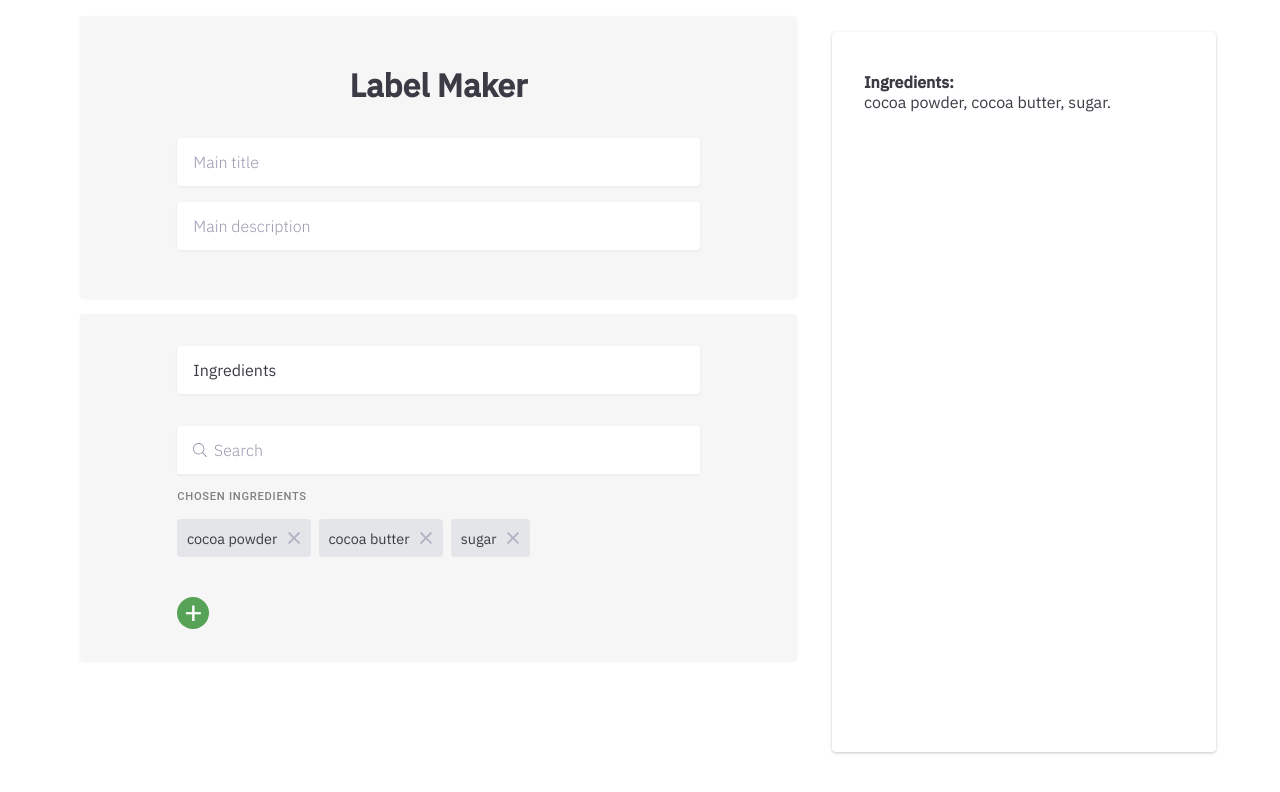
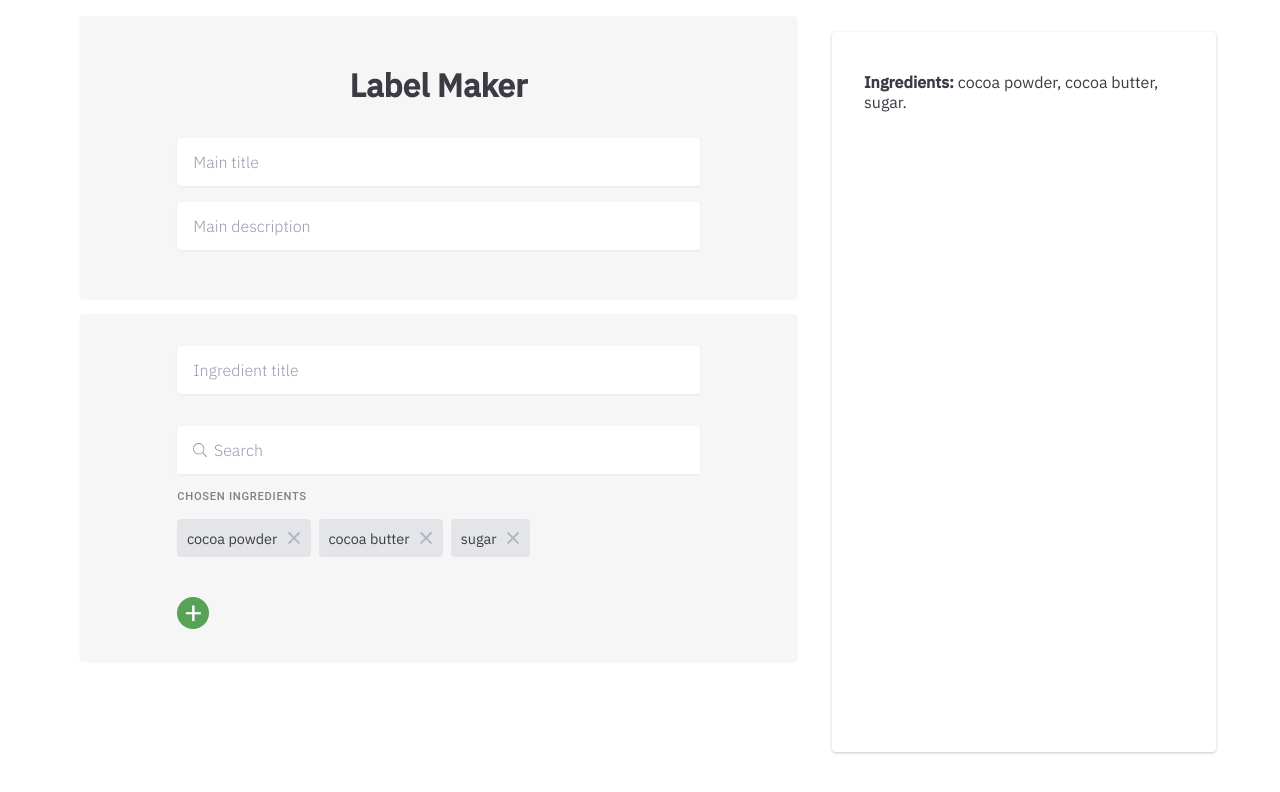
Before and after one commit to antonijak/Label-maker, a React (Create React App) app: page / in a window 1280 px wide. Shown: the top 792 px of the page. Built offline with nearby package versions, Linux system fonts and the light colour scheme; the HTML template or start-up script is replaced by a standard one.

Commit message:
add/label part title is different from ingredients

```diff
--- a/src/App.js
+++ b/src/App.js
@@ -89,7 +89,7 @@ class App extends Component {
                     : item.addedIngredients
                 }
                 showOnLabelPreview={this.showOnLabelPreview}
-                title={item.title || 'Ingredients'}
+                title={item.title}
               />
             ))}
           </div>
--- a/src/components/IngredientsSelector.js
+++ b/src/components/IngredientsSelector.js
@@ -103,10 +103,9 @@ class IngredientsSelector extends Component {
 
       let search = filtered.length > 0 ? this.state.search : value;
       this.setState({
-        search: value,
+        search,
         add: true,
         filteredIngredients: filtered,
-        search
       });
     } else if (name === 'title') {
       this.props.showOnLabelPreview(
--- a/src/components/LabelPreview.js
+++ b/src/components/LabelPreview.js
@@ -8,11 +8,12 @@ const LabelPreview = ({ title, description, ingredients }) => {
       <h3>{description}</h3>
       {ingredients.map((part, i) => (
         <div key={'item' + i} className="label-preview__part">
-          <h4 className="label-preview__part__title">
-            {part.title !== ' ' && part.title + ': '}
-          </h4>
-          <p>
-            {part.addedIngredients && part.addedIngredients.join(', ') + '.'}
+          <h4 className="label-preview__part__title">{part.title}</h4>
+          <p className="label-preview__part__text">
+            <span className="label-preview__part__text__ingredients">
+              Ingredients:
+            </span>
+            {part.addedIngredients && ` ${part.addedIngredients.join(', ')}.`}
           </p>
         </div>
       ))}
--- a/src/components/LabelPreview.scss
+++ b/src/components/LabelPreview.scss
@@ -10,8 +10,13 @@
 
   &__part {
     margin-top: 0.5rem;
+
     &__title {
-      display: inline;
+    }
+    &__text {
+      &__ingredients {
+        font-weight: bold;
+      }
     }
   }
 }
```
